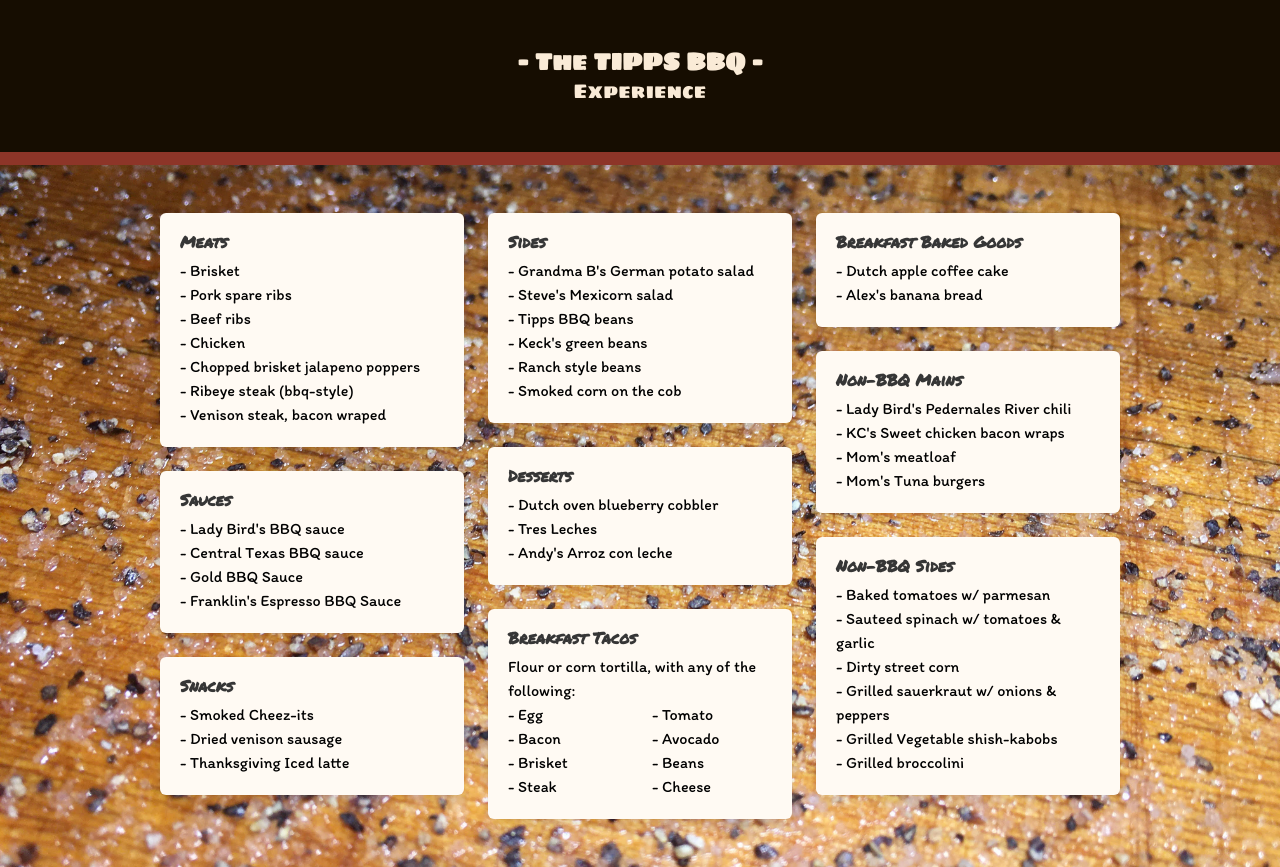
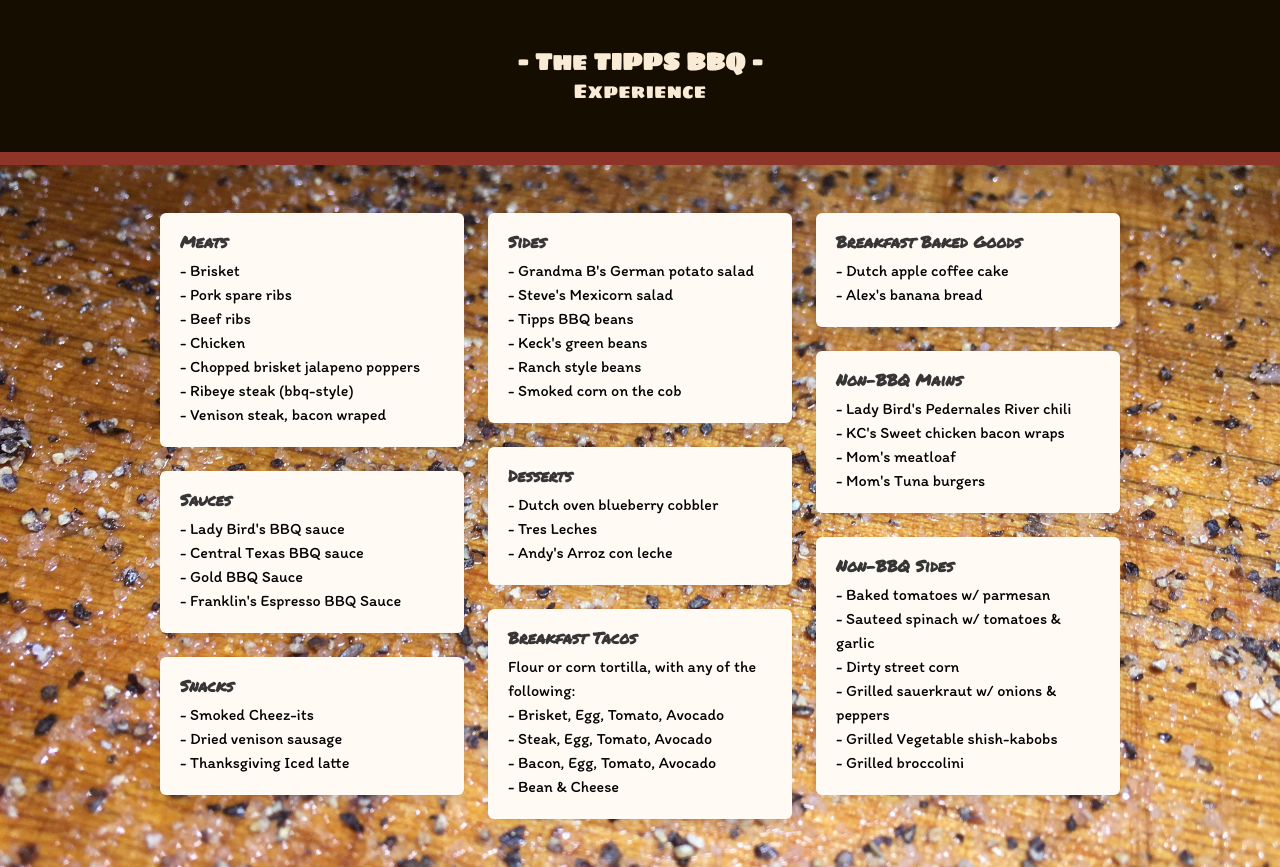
Before and after one commit to RyanTippsTX/bulma-BBQ, a Next.js app: page / in a window 1280 px wide. Built offline with nearby package versions, Linux system fonts and the light colour scheme; a web font is replaced by a local one.

Commit message:
refactor menu components & import JSON menu

```diff
--- a/components/menu.tsx
+++ b/components/menu.tsx
@@ -1,97 +1,26 @@
+import MenuCard from './menuCard';
+
 export default function Menu() {
   return (
     <section id="menu" className="section" style={{ overflowY: 'auto', height: '100%' }}>
       <div className="container is-max-desktop">
         <div className="columns">
           <div className="column">
-            <div className="box content is-medium-small">
-              <h6 className="mb-2">Meats</h6>
-              <p className="m-0">Brisket</p>
-              <p className="m-0">Pork spare ribs</p>
-              <p className="m-0">Beef ribs</p>
-              <p className="m-0">Chicken</p>
-              <p className="m-0">Chopped brisket jalapeno poppers</p>
-              <p className="m-0">Ribeye steak (bbq-style)</p>
-              <p className="m-0">Venison steak, bacon wraped</p>
-            </div>
-
-            <div className="box content is-medium-small">
-              <h6 className="mb-2">Sauces</h6>
-              <p className="m-0">Lady Bird's BBQ sauce</p>
-              <p className="m-0">Central Texas BBQ sauce</p>
-              <p className="m-0">Gold BBQ Sauce</p>
-              <p className="m-0">Franklin's Espresso BBQ Sauce</p>
-            </div>
-            <div className="box content is-medium-small">
-              <h6 className="mb-2">Snacks</h6>
-              <p className="m-0">Smoked Cheez-its</p>
-              <p className="m-0">Dried venison sausage</p>
-              <p className="m-0">Thanksgiving Iced latte</p>
-            </div>
+            <MenuCard menuCategory="Meats" />
+            <MenuCard menuCategory="Sauces" />
+            <MenuCard menuCategory="Snacks" />
           </div>
 
           <div className="column">
-            <div className="box content is-medium-small">
-              <h6 className="mb-2">Sides</h6>
-              <p className="m-0">Grandma B's German potato salad</p>
-              <p className="m-0">Steve's Mexicorn salad</p>
-              <p className="m-0">Tipps BBQ beans</p>
-              <p className="m-0">Keck's green beans</p>
-              <p className="m-0">Ranch style beans</p>
-              <p className="m-0">Smoked corn on the cob</p>
-            </div>
-
-            <div className="box content is-medium-small">
-              <h6 className="mb-2">Desserts</h6>
-              <p className="m-0">Dutch oven blueberry cobbler</p>
-              <p className="m-0">Tres Leches</p>
-              <p className="m-0">Andy's Arroz con leche</p>
-            </div>
-
-            <div className="box content is-medium-small">
-              <h6 className="mb-2">Breakfast Tacos</h6>
-              <span>Flour or corn tortilla, with any of the following:</span>
-              <div className="columns variable">
-                <div className="column">
-                  <p className="m-0">Egg</p>
-                  <p className="m-0">Bacon</p>
-                  <p className="m-0">Brisket</p>
-                  <p className="m-0">Steak</p>
-                </div>
-                <div className="column">
-                  <p className="m-0">Tomato</p>
-                  <p className="m-0">Avocado</p>
-                  <p className="m-0">Beans</p>
-                  <p className="m-0">Cheese</p>
-                </div>
-              </div>
-            </div>
+            <MenuCard menuCategory="Sides" />
+            <MenuCard menuCategory="Desserts" />
+            <MenuCard menuCategory="Breakfast Tacos" />
           </div>
 
           <div className="column">
-            <div className="box content is-medium-small">
-              <h6 className="mb-2">Breakfast Baked Goods</h6>
-              <p className="m-0">Dutch apple coffee cake</p>
-              <p className="m-0">Alex's banana bread</p>
-            </div>
-
-            <div className="box content is-medium-small">
-              <h6 className="mb-2">Non-BBQ Mains</h6>
-              <p className="m-0">Lady Bird's Pedernales River chili</p>
-              <p className="m-0">KC's Sweet chicken bacon wraps</p>
-              <p className="m-0">Mom's meatloaf</p>
-              <p className="m-0">Mom's Tuna burgers</p>
-            </div>
-
-            <div className="box content is-medium-small">
-              <h6 className="mb-2">Non-BBQ Sides</h6>
-              <p className="m-0">Baked tomatoes w/ parmesan</p>
-              <p className="m-0">Sauteed spinach w/ tomatoes & garlic</p>
-              <p className="m-0">Dirty street corn</p>
-              <p className="m-0">Grilled sauerkraut w/ onions & peppers</p>
-              <p className="m-0">Grilled Vegetable shish-kabobs</p>
-              <p className="m-0">Grilled broccolini</p>
-            </div>
+            <MenuCard menuCategory="Breakfast Baked Goods" />
+            <MenuCard menuCategory="Non-BBQ Mains" />
+            <MenuCard menuCategory="Non-BBQ Sides" />
           </div>
         </div>
       </div>
--- /dev/null
+++ b/components/menuCard.tsx
@@ -0,0 +1,29 @@
+// import menu from '../menu/menu.json';
+const menu: any = require('../menu/menu.json');
+
+// interface Menu any;
+
+export default function MenuCard({ menuCategory }: { menuCategory: string }) {
+  const menuItems: any = menu[menuCategory].map((item: any) => {
+    if (typeof item === 'string') {
+      return (
+        <p key={item} className="m-0">
+          {item}
+        </p>
+      );
+    } else if (typeof item === 'object' && item['Note']) {
+      return (
+        <span key={item['Note']} className="m-0">
+          {item['Note']}
+        </span>
+      );
+    }
+  });
+
+  return (
+    <div className="box content is-medium-small">
+      <h6 className="mb-2">{menuCategory}</h6>
+      <>{menuItems}</>
+    </div>
+  );
+}
--- a/menu/menu.json
+++ b/menu/menu.json
@@ -25,18 +25,11 @@
   ],
   "Desserts": ["Dutch oven blueberry cobbler", "Tres Leches", "Andy's Arroz con leche"],
   "Breakfast Tacos": [
-    {
-      "Flour or corn tortilla, with any of the following:": [
-        "Egg",
-        "Bacon",
-        "Brisket",
-        "Steak",
-        "Tomato",
-        "Avocado",
-        "Beans",
-        "Cheese"
-      ]
-    }
+    { "Note": "Flour or corn tortilla, with any of the following:" },
+    "Brisket, Egg, Tomato, Avocado",
+    "Steak, Egg, Tomato, Avocado",
+    "Bacon, Egg, Tomato, Avocado",
+    "Bean & Cheese"
   ],
   "Breakfast Baked Goods": ["Dutch apple coffee cake", "Alex's banana bread"],
   "Non-BBQ Mains": [
```
